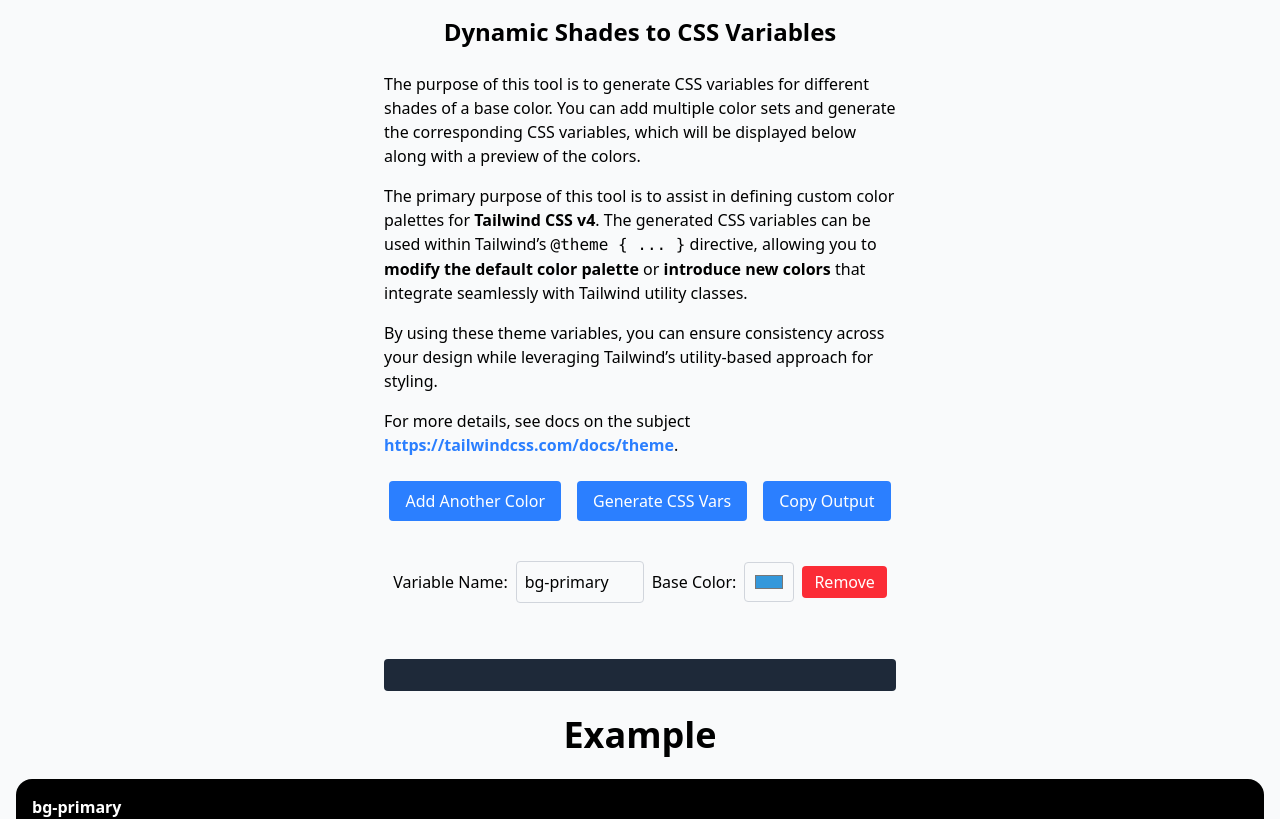
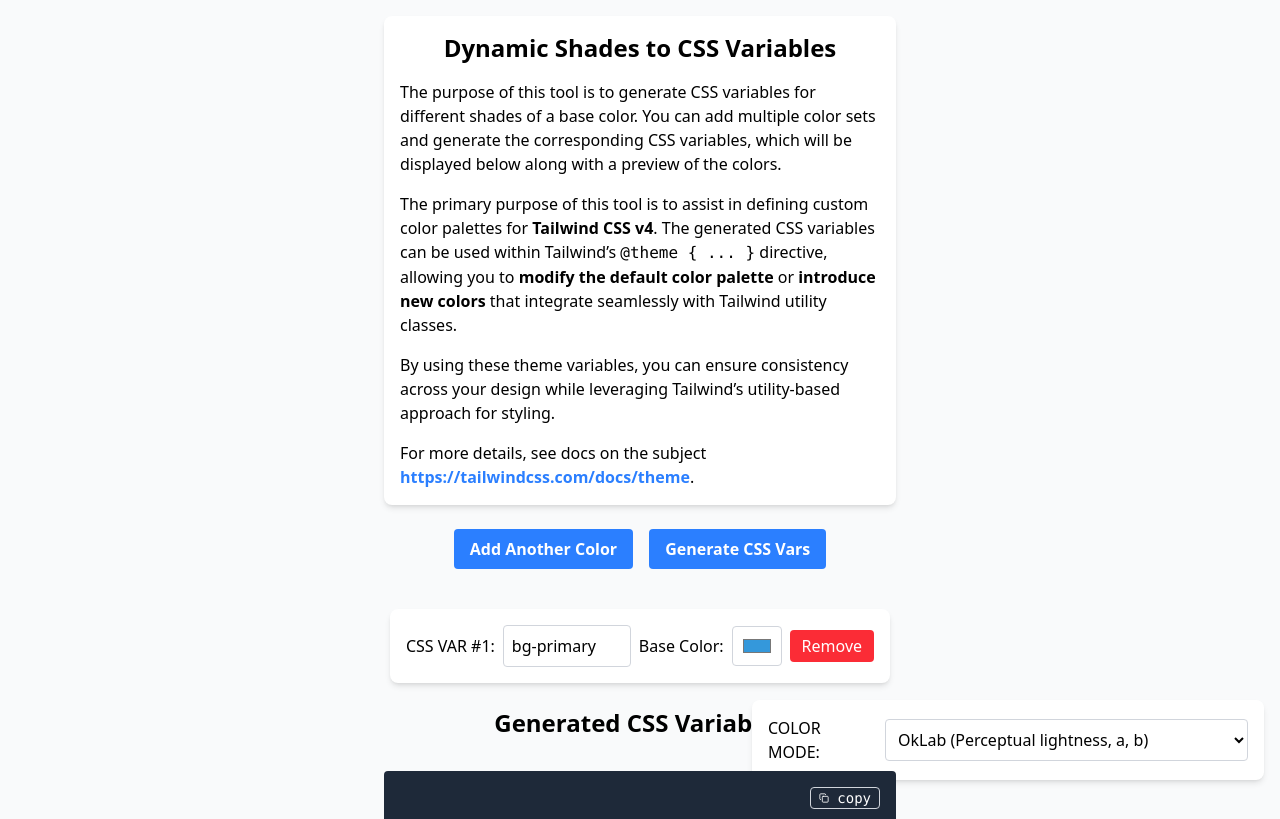
Before and after one commit to Maxiviper117/generate-colors-tailwindv4, a SvelteKit app: page / in a window 1280 px wide. Shown: the top 819 px of the page. Built offline with nearby package versions, Linux system fonts and the light colour scheme.

Commit message:
add color mode selection and improve UI for CSS variable generation

```diff
--- a/src/routes/+page.svelte
+++ b/src/routes/+page.svelte
@@ -1,10 +1,27 @@
 <script lang="ts">
 	import chroma from 'chroma-js';
+	import { Copy } from 'lucide-svelte';
 
 	// Array of color set objects; each one has an id, variable name, and a base color.
 	let colorSets = $state([{ id: 0, varName: 'bg-primary', baseColor: '#3498db' }]);
 	let colorSetCounter = 1; // Next id to use
 
+	const colorModeTooltip = {
+		hcl: 'HCL (Hue, Chroma, Lightness)',
+		hsi: 'HSI (Hue, Saturation, Intensity)',
+		hsl: 'HSL (Hue, Saturation, Lightness)',
+		hsv: 'HSV (Hue, Saturation, Value)',
+		lab: 'Lab (Lightness, a, b)',
+		lch: 'LCH (Lightness, Chroma, Hue)',
+		lrgb: 'Linear RGB',
+		oklab: 'OkLab (Perceptual lightness, a, b)',
+		oklch: 'OkLCH (Perceptual lightness, Chroma, Hue)',
+		rgb: 'RGB'
+	};
+
+	let colorMode = $state<
+		'hcl' | 'hsi' | 'hsl' | 'hsv' | 'lab' | 'lch' | 'lrgb' | 'oklab' | 'oklch' | 'rgb'
+	>('oklab');
 	// Holds the generated CSS output string.
 	let cssOutput = $state('');
 
@@ -43,7 +60,7 @@
 			.scale(['white', baseColor, 'black'])
 			.domain([0, 0.65, 1])
 			.padding([0.2, 0.2])
-			.mode('oklch')
+			.mode(colorMode)
 			.colors(9);
 
 		return {
@@ -110,7 +127,8 @@
 	</style>
 </svelte:head>
 
-<main class="flex min-h-screen flex-col items-center gap-6 bg-gray-50 p-4">
+<main class="flex min-h-screen flex-col items-center gap-6 bg-gray-50 p-4 pb-36">
+	<div class="flex max-w-lg flex-col items-center gap-4 rounded-lg bg-white p-4 shadow-md">
 		<h2 class="text-2xl font-bold">Dynamic Shades to CSS Variables</h2>
 		<div class="flex max-w-lg flex-col gap-4">
 			<p>
@@ -126,8 +144,8 @@
 				<strong>introduce new colors</strong> that integrate seamlessly with Tailwind utility classes.
 			</p>
 			<p>
-			By using these theme variables, you can ensure consistency across your design while leveraging
-			Tailwind’s utility-based approach for styling.
+				By using these theme variables, you can ensure consistency across your design while
+				leveraging Tailwind’s utility-based approach for styling.
 			</p>
 			<!-- Added link to docs on the subject -->
 			<p>
@@ -137,26 +155,51 @@
 				>.
 			</p>
 		</div>
+	</div>
+	<!-- Change color modes -->
+	<div
+		class="fixed right-0 bottom-5 mt-4 mr-4 flex w-full max-w-lg items-center gap-4 rounded-lg bg-white p-4 shadow-md"
+	>
+		<label
+			class="font-medium"
+			for="colorMode"
+			title="With dropdown selected you can use arrow keys (up and down) to change mode"
+			>COLOR MODE:</label
+		>
+		<select
+			id="colorMode"
+			bind:value={colorMode}
+			class="rounded border border-gray-300 p-2"
+			onchange={generateAndDisplayShades}
+		>
+			{#each Object.entries(colorModeTooltip) as [mode, tooltip]}
+				<option value={mode}>{tooltip}</option>
+			{/each}
+		</select>
+	</div>
 
 	<div class="mb-4 flex justify-center space-x-4">
-		<button class="rounded bg-blue-500 px-4 py-2 text-white hover:bg-blue-700" onclick={addColorSet}
-			>Add Another Color</button
+		<button
+			class="rounded bg-blue-500 px-4 py-2 font-bold text-white hover:bg-blue-700 active:scale-95"
+			onclick={addColorSet}>Add Another Color</button
 		>
 		<button
-			class="rounded bg-blue-500 px-4 py-2 text-white hover:bg-blue-700"
+			class="rounded bg-blue-500 px-4 py-2 font-bold text-white hover:bg-blue-700 active:scale-95"
 			onclick={generateAndDisplayShades}>Generate CSS Vars</button
 		>
-		<button
+		<!-- <button
 			class="rounded bg-blue-500 px-4 py-2 text-white hover:bg-blue-700"
 			onclick={copyToClipboard}>Copy Output</button
-		>
+		> -->
 	</div>
 
 	<!-- Loop through the color sets -->
-	<div class="mb-4 flex w-full flex-col items-center gap-4">
-		{#each colorSets as cs (cs.id)}
+	<div class="flex flex-col items-center gap-4 rounded-lg bg-white p-4 shadow-md">
+		{#each colorSets as cs, index (cs.id)}
 			<div class="flex flex-wrap items-center gap-2" id={'colorSet-' + cs.id}>
-				<label class="font-medium" for={'varName-' + cs.id}>Variable Name:</label>
+				<label class="font-medium" for={'varName-' + cs.id}>
+					CSS VAR #{index + 1}:
+				</label>
 				<input
 					type="text"
 					id={'varName-' + cs.id}
@@ -185,23 +228,33 @@
 	</div>
 
 	<!-- Display the generated CSS variables -->
+	<div class="flex w-full flex-col items-center gap-4">
+		<h2 class="text-2xl font-bold">Generated CSS Variables</h2>
 		<code
 			id="output"
-		class="mt-4 block w-4/5 max-w-lg overflow-x-auto rounded bg-gray-800 p-4 whitespace-pre-wrap text-white"
-		>{cssOutput}</code
+			class="relative mt-4 block w-4/5 max-w-lg overflow-x-auto rounded bg-gray-800 p-4 whitespace-pre-wrap text-white"
+			>{cssOutput}
+			<button
+				class="absolute top-0 right-0 mt-4 mr-4 inline-flex items-center rounded border border-gray-300 px-2 text-sm hover:border-gray-500 hover:bg-gray-700 active:scale-95"
+				onclick={copyToClipboard}
 			>
-
+				<Copy color="white" size={10} />
+				copy</button
+			>
+		</code>
+	</div>
+	<div class="flex flex-col items-center gap-4 rounded-lg bg-white p-4 shadow-md">
 		<div>
-		<h2 class="text-4xl font-bold">Example</h2>
+			<h2 class="text-4xl font-bold">Visual Preview of the Generated Colors</h2>
 		</div>
 
 		<!-- Dummy boxes to preview the generated colors -->
-	<div id="dummyShades" class="flex flex-col gap-4 w-full">
+		<div id="dummyShades" class="flex w-full flex-col gap-4">
 			{#each colorSets as cs}
 				<div class="rounded-2xl bg-black p-4">
-				<h3 class="text-white mb-2 font-bold">{cs.varName}</h3>
+					<h3 class="mb-2 font-bold text-white">{cs.varName}</h3>
 					<div class="flex flex-wrap">
-					{#each dummyBoxes.filter(box => box.varName === cs.varName) as box}
+						{#each dummyBoxes.filter((box) => box.varName === cs.varName) as box}
 							<div
 								class="flex h-24 w-24 items-center justify-center p-2 text-sm font-bold text-white"
 								style="background: {box.cssColor};"
@@ -213,4 +266,5 @@
 				</div>
 			{/each}
 		</div>
+	</div>
 </main>
```
Lines whose indentation alone changed are shown as unchanged.
